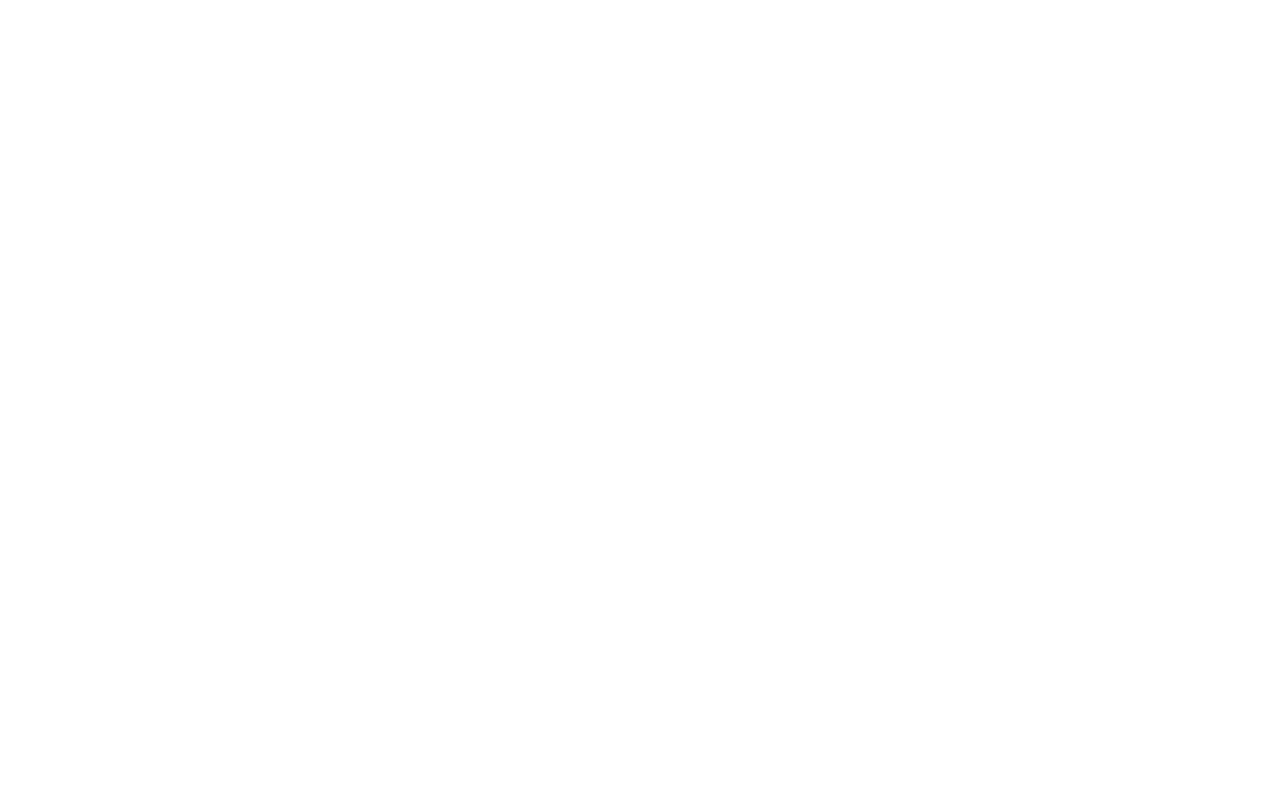
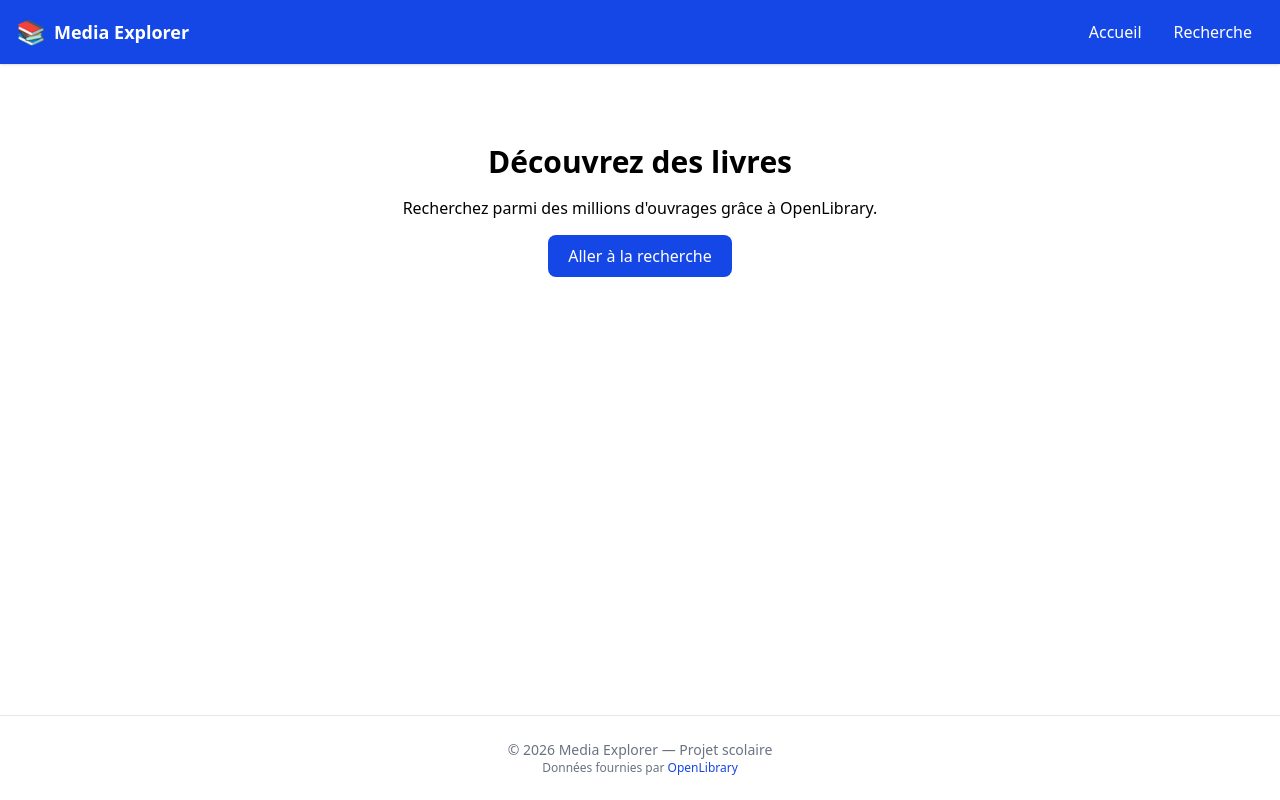
Before and after one commit to Dani201008/Projet-Frontend, a Vue app: page / in a window 1280 px wide. Before the commit this address had no page. Built offline with nearby package versions, Linux system fonts and the light colour scheme.

Commit message:
Merge pull request #53
* feat: configure le routeur, l'accueil et la page 404" \

```diff
--- a/src/App.vue
+++ b/src/App.vue
@@ -1,9 +1,30 @@
+<!--
+  Fichier  : src/App.vue
+  Auteur   : Samuel
+  Rôle     : Composant racine : header + page courante + footer.
+  Créé le  : 08.05.2026
+  Modifié  : 08.05.2026
+-->
 <template>
-  <router-view />
+  <!-- Conteneur global : prend toute la hauteur de l'écran et empile les enfants verticalement. -->
+  <div class="min-h-screen flex flex-col">
+    <AppHeader />
+
+    <!-- Zone principale qui change selon la route ; flex-1 pousse le footer vers le bas. -->
+    <main class="flex-1 w-full max-w-7xl mx-auto px-4 py-8 sm:px-6">
+      <router-view />
+    </main>
+
+    <AppFooter />
+  </div>
 </template>
 
 <script>
+import AppHeader from '@/components/AppHeader.vue'
+import AppFooter from '@/components/AppFooter.vue'
+
 export default {
-  name: 'App'
+  name: 'App',
+  components: { AppHeader, AppFooter }
 }
 </script>
--- a/src/components/AppFooter.vue
+++ b/src/components/AppFooter.vue
@@ -1,8 +1,33 @@
+<!--
+  Fichier  : src/components/AppFooter.vue
+  Auteur   : Samuel
+  Rôle     : Pied de page : copyright + crédit OpenLibrary.
+  Créé le  : 08.05.2026
+  Modifié  : 08.05.2026
+-->
 <template>
+  <footer class="bg-white border-t border-gray-200 px-4 py-6 mt-auto">
+    <div class="max-w-7xl mx-auto text-center text-sm text-gray-500">
+      <p>© {{ currentYear }} Media Explorer — Projet scolaire</p>
+      <p class="text-xs">
+        Données fournies par
+        <a href="https://openlibrary.org" target="_blank" rel="noopener noreferrer" class="text-blue-700">OpenLibrary</a>
+      </p>
+    </div>
+  </footer>
 </template>
 
 <script>
 export default {
-  name: 'AppFooter'
+  name: 'AppFooter',
+  computed: {
+    /**
+     * Année actuelle, recalculée à chaque rendu.
+     * Évite d'avoir à mettre à jour le footer à la main chaque 1er janvier.
+     */
+    currentYear() {
+      return new Date().getFullYear()
+    }
+  }
 }
 </script>
--- a/src/components/AppHeader.vue
+++ b/src/components/AppHeader.vue
@@ -1,4 +1,27 @@
+<!--
+  Fichier  : src/components/AppHeader.vue
+  Auteur   : Samuel
+  Rôle     : Barre de navigation sticky (logo + liens).
+  Créé le  : 08.05.2026
+  Modifié  : 08.05.2026
+-->
 <template>
+  <!-- sticky top-0 : reste collé en haut quand on scrolle. -->
+  <header class="sticky top-0 z-10 bg-blue-700 text-white shadow-sm">
+    <div class="max-w-7xl mx-auto px-4 h-16 flex items-center justify-between">
+      <!-- Logo cliquable, renvoie à l'accueil. -->
+      <router-link :to="{ name: 'home' }" class="flex items-center gap-2 font-bold text-lg">
+        <span class="text-2xl">📚</span>
+        <span>Media Explorer</span>
+      </router-link>
+
+      <!-- Liens de navigation. Pour l'instant 2 ; le lien Favoris sera ajouté au Sprint 3. -->
+      <nav class="flex items-center gap-2">
+        <router-link :to="{ name: 'home' }" class="px-3 py-2 rounded-md hover:bg-white/20">Accueil</router-link>
+        <router-link :to="{ name: 'search' }" class="px-3 py-2 rounded-md hover:bg-white/20">Recherche</router-link>
+      </nav>
+    </div>
+  </header>
 </template>
 
 <script>
--- a/src/router/index.js
+++ b/src/router/index.js
@@ -1,10 +1,44 @@
+/**
+ * Fichier  : src/router/index.js
+ * Auteur   : Samuel
+ * Rôle     : Configuration des routes Vue Router.
+ * Créé le  : 08.05.2026
+ * Modifié  : 08.05.2026
+ */
+
 import { createRouter, createWebHistory } from 'vue-router'
 
-const routes = []
+// Liste des routes de l'application.
+// Les composants sont chargés en lazy (via `() => import(...)`) :
+// le code de chaque page n'est téléchargé que quand on y va, ça accélère le premier chargement.
+const routes = [
+  {
+    path: '/',
+    name: 'home',
+    component: () => import('@/views/HomeView.vue')
+  },
+  {
+    path: '/search',
+    name: 'search',
+    component: () => import('@/views/SearchView.vue')
+  },
+  {
+    // Route attrape-tout : toute URL non listée plus haut tombe ici.
+    // Doit rester en dernier sinon elle masquerait les autres.
+    path: '/:pathMatch(.*)*',
+    name: 'not-found',
+    component: () => import('@/views/NotFoundView.vue')
+  }
+]
 
 const router = createRouter({
-  history: createWebHistory(),
-  routes
+  history: createWebHistory(), // URLs propres, sans le `#` du mode hash
+  routes,
+  // Quand on change de page, on remonte tout en haut.
+  // C'est ce que l'utilisateur attend après un clic sur un lien.
+  scrollBehavior() {
+    return { top: 0 }
+  }
 })
 
 export default router
--- a/src/views/HomeView.vue
+++ b/src/views/HomeView.vue
@@ -1,4 +1,18 @@
+<!--
+  Fichier  : src/views/HomeView.vue
+  Auteur   : Samuel
+  Rôle     : Page d'accueil minimale (sera enrichie au commit 1.3 par Timmy).
+  Créé le  : 08.05.2026
+  Modifié  : 08.05.2026
+-->
 <template>
+  <section class="text-center py-12">
+    <h1 class="text-3xl font-bold mb-4">Découvrez des livres</h1>
+    <p class="mb-6">Recherchez parmi des millions d'ouvrages grâce à OpenLibrary.</p>
+    <router-link :to="{ name: 'search' }" class="bg-blue-700 text-white px-5 py-2.5 rounded-lg">
+      Aller à la recherche
+    </router-link>
+  </section>
 </template>
 
 <script>
--- a/src/views/NotFoundView.vue
+++ b/src/views/NotFoundView.vue
@@ -1,4 +1,20 @@
+<!--
+  Fichier  : src/views/NotFoundView.vue
+  Auteur   : Samuel
+  Rôle     : Page 404 affichée pour toute URL inconnue.
+  Créé le  : 08.05.2026
+  Modifié  : 08.05.2026
+-->
 <template>
+  <section class="text-center py-12">
+    <div class="text-6xl mb-4">🧭</div>
+    <h1 class="text-2xl font-bold mb-2">Page introuvable</h1>
+    <p class="text-gray-500 mb-6">La page que vous cherchez n'existe pas.</p>
+    <!-- Lien de secours pour ramener l'utilisateur sur l'accueil. -->
+    <router-link :to="{ name: 'home' }" class="bg-blue-700 text-white px-5 py-2.5 rounded-lg">
+      Retour à l'accueil
+    </router-link>
+  </section>
 </template>
 
 <script>
```
Also changed, not shown: index.html (indentation only), public/favicon.svg, 1 other file (tests, documents, lock files or other folders).
